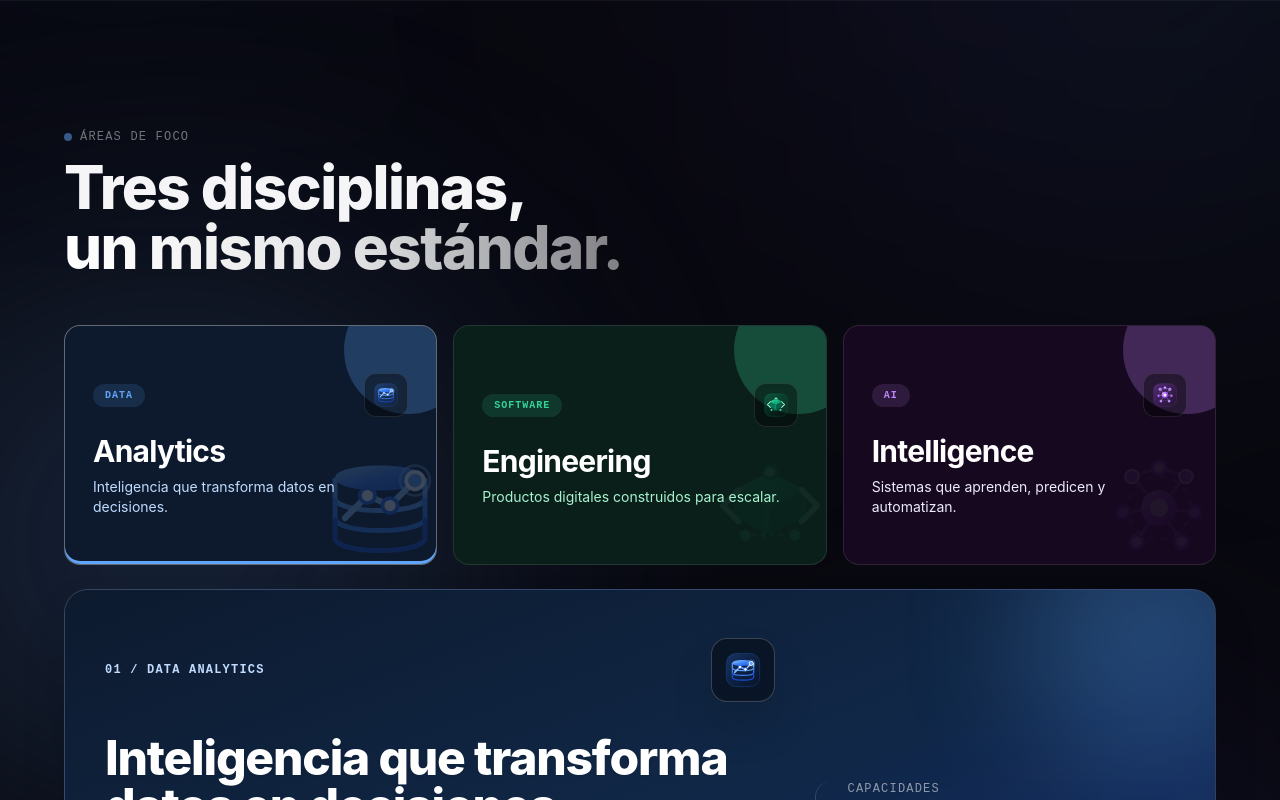
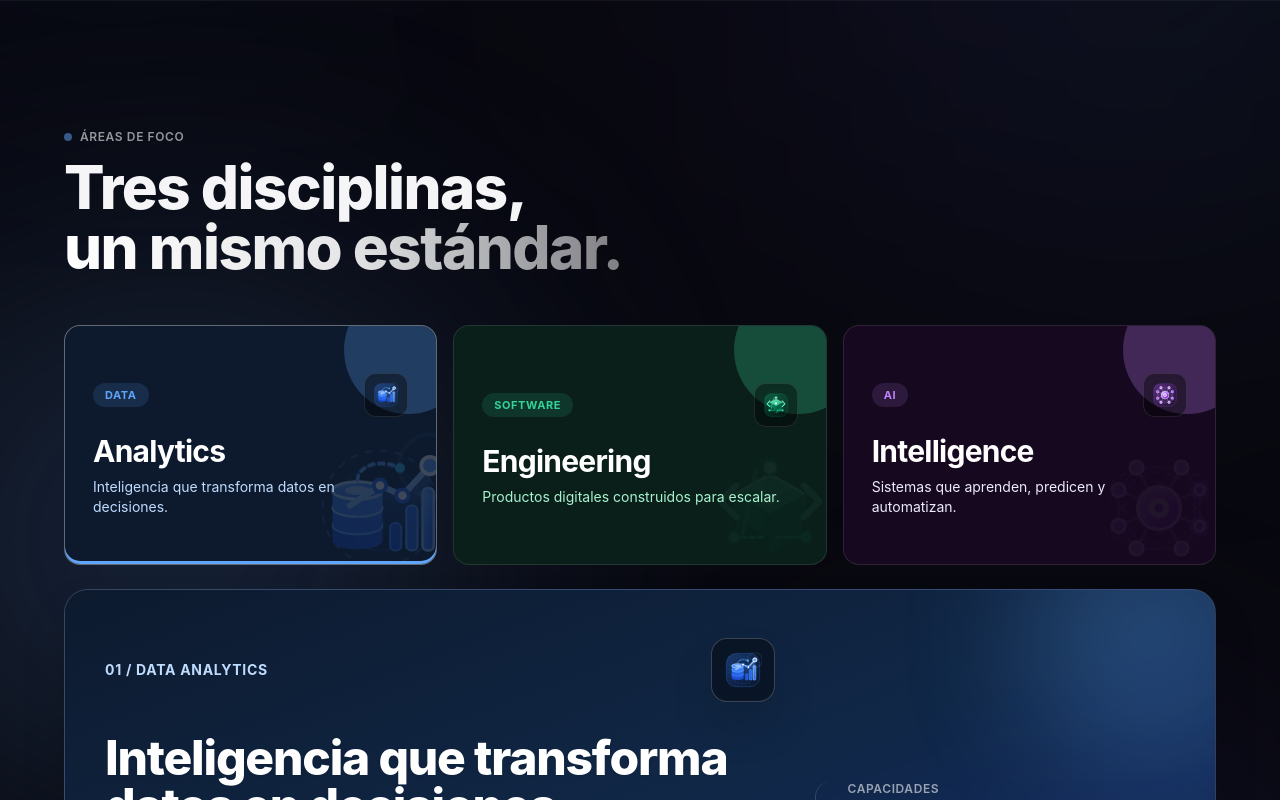
Before and after one commit to ernestostarck/starkio, a Next.js app: page / in a window 1280 px wide. Shown: the part 800-1600 px from the top of the page. Built offline with nearby package versions, Linux system fonts and the light colour scheme; no server answers.

Commit message:
feat: unificar tipografia en todos los banners, restringir selector de contacto a las 3 areas y nuevos SVGs para Data, Software e IA

```diff
--- a/src/components/icons/AreaIcons.tsx
+++ b/src/components/icons/AreaIcons.tsx
@@ -10,7 +10,8 @@ interface IconProps extends React.SVGProps<SVGSVGElement> {
 }
 
 /**
- * Ícono vectorial de alta definición para el Área DATA (Analytics, Pipelines, Inteligencia)
+ * 01 / DATA ANALYTICS
+ * Arquitectura de datos en tiempo real, pipeline analítico, radar de telemetría y métricas de alta precisión.
  */
 export function DataAreaSvg({ className = "size-8", size, hideFrame = false, ...props }: IconProps) {
   return (
@@ -24,39 +25,81 @@ export function DataAreaSvg({ className = "size-8", size, hideFrame = false, ...
       {...props}
     >
       <defs>
-        <linearGradient id="dataGradComp1" x1="0%" y1="0%" x2="100%" y2="100%">
+        <linearGradient id="dataGradCore" x1="0%" y1="0%" x2="100%" y2="100%">
           <stop offset="0%" stopColor="#93C5FD" />
           <stop offset="50%" stopColor="#3B82F6" />
           <stop offset="100%" stopColor="#1D4ED8" />
         </linearGradient>
-        <linearGradient id="dataGradCompGlow" x1="0%" y1="0%" x2="100%" y2="100%">
-          <stop offset="0%" stopColor="#3B82F6" stopOpacity="0.3" />
-          <stop offset="100%" stopColor="#1D4ED8" stopOpacity="0" />
+        <linearGradient id="dataGradSurface" x1="0%" y1="0%" x2="100%" y2="100%">
+          <stop offset="0%" stopColor="#60A5FA" />
+          <stop offset="100%" stopColor="#2563EB" />
+        </linearGradient>
+        <linearGradient id="dataGradGlow" x1="0%" y1="0%" x2="100%" y2="100%">
+          <stop offset="0%" stopColor="#3B82F6" stopOpacity="0.35" />
+          <stop offset="100%" stopColor="#1D4ED8" stopOpacity="0.05" />
+        </linearGradient>
+        <linearGradient id="dataAreaChartGrad" x1="0%" y1="0%" x2="0%" y2="100%">
+          <stop offset="0%" stopColor="#60A5FA" stopOpacity="0.45" />
+          <stop offset="100%" stopColor="#2563EB" stopOpacity="0.0" />
         </linearGradient>
       </defs>
 
       {!hideFrame && (
-        <rect x="4" y="4" width="56" height="56" rx="16" fill="url(#dataGradCompGlow)" stroke="#3B82F6" strokeWidth="1.2" strokeOpacity="0.3" />
+        <rect x="4" y="4" width="56" height="56" rx="16" fill="url(#dataGradGlow)" stroke="#3B82F6" strokeWidth="1.2" strokeOpacity="0.35" />
       )}
 
-      {/* Cilindros de datos / Storage */}
-      <path d="M14 20 C14 17 22 15 32 15 C42 15 50 17 50 20 C50 23 42 25 32 25 C22 25 14 23 14 20 Z" fill="url(#dataGradComp1)" />
-      <path d="M14 20 V28 C14 31 22 33 32 33 C42 33 50 31 50 28 V20" stroke="#60A5FA" strokeWidth="2" strokeLinejoin="round" />
-      <path d="M14 28 V36 C14 39 22 41 32 41 C42 41 50 39 50 36 V28" stroke="#3B82F6" strokeWidth="2" strokeLinejoin="round" />
-      <path d="M14 36 V44 C14 47 22 49 32 49 C42 49 50 47 50 44 V36" stroke="#1D4ED8" strokeWidth="2" strokeLinejoin="round" />
+      {/* Anillo de Telemetría Orbital de Fondo */}
+      <circle cx="32" cy="32" r="23" stroke="#60A5FA" strokeWidth="1" strokeDasharray="3 3" strokeOpacity="0.3" />
+      <circle cx="32" cy="32" r="17" stroke="#3B82F6" strokeWidth="0.8" strokeOpacity="0.2" />
 
-      {/* Trayectoria analítica / Sparkline */}
-      <path d="M18 36 L27 27 L36 31 L46 21" stroke="#93C5FD" strokeWidth="2.5" strokeLinecap="round" strokeLinejoin="round" />
-      <circle cx="27" cy="27" r="3" fill="#FFFFFF" stroke="#2563EB" strokeWidth="1.5" />
-      <circle cx="36" cy="31" r="3" fill="#FFFFFF" stroke="#2563EB" strokeWidth="1.5" />
-      <circle cx="46" cy="21" r="3.5" fill="#60A5FA" stroke="#FFFFFF" strokeWidth="1.5" />
-      <circle cx="46" cy="21" r="6" stroke="#93C5FD" strokeWidth="1" strokeOpacity="0.5" />
+      {/* Torre de Base de Datos Dimensional / Stack Cilíndrico */}
+      {/* Nivel 3 - Inferior */}
+      <ellipse cx="23" cy="45" rx="10" ry="3.5" fill="#1E3A8A" />
+      <path d="M13 39 V45 C13 47 17.5 48.5 23 48.5 C28.5 48.5 33 47 33 45 V39" fill="#1D4ED8" />
+      <ellipse cx="23" cy="39" rx="10" ry="3.5" fill="#2563EB" stroke="#60A5FA" strokeWidth="0.8" />
+
+      {/* Nivel 2 - Medio */}
+      <path d="M13 32 V38 C13 40 17.5 41.5 23 41.5 C28.5 41.5 33 40 33 38 V32" fill="#2563EB" />
+      <ellipse cx="23" cy="32" rx="10" ry="3.5" fill="#3B82F6" stroke="#93C5FD" strokeWidth="0.8" />
+
+      {/* Nivel 1 - Superior con Tapa Iluminada */}
+      <path d="M13 25 V31 C13 33 17.5 34.5 23 34.5 C28.5 34.5 33 33 33 31 V25" fill="#3B82F6" />
+      <ellipse cx="23" cy="25" rx="10" ry="3.5" fill="url(#dataGradSurface)" stroke="#BFDBFE" strokeWidth="1.2" />
+      <ellipse cx="23" cy="25" rx="5" ry="1.8" fill="#DBEAFE" fillOpacity="0.6" />
+
+      {/* Barras de Métricas Analíticas Ascendentes */}
+      <rect x="36" y="38" width="4.5" height="11" rx="2" fill="#1D4ED8" stroke="#3B82F6" strokeWidth="0.8" />
+      <rect x="42.5" y="31" width="4.5" height="18" rx="2" fill="#2563EB" stroke="#60A5FA" strokeWidth="0.8" />
+      <rect x="49" y="24" width="4.5" height="25" rx="2" fill="url(#dataGradCore)" stroke="#93C5FD" strokeWidth="1" />
+
+      {/* Área Bajo la Curva del Gráfico */}
+      <path d="M22 30 L32 24 L42 27 L52 16 V49 H22 Z" fill="url(#dataAreaChartGrad)" />
+
+      {/* Trazo Vectorial Dinámico del Pipeline (Sparkline) */}
+      <path
+        d="M20 31 L32 23 L41 27 L52 15"
+        stroke="#93C5FD"
+        strokeWidth="2.5"
+        strokeLinecap="round"
+        strokeLinejoin="round"
+      />
+
+      {/* Nodos de Inspección y Calibración de Datos */}
+      <circle cx="32" cy="23" r="2.5" fill="#FFFFFF" stroke="#2563EB" strokeWidth="1.5" />
+      <circle cx="41" cy="27" r="2.5" fill="#FFFFFF" stroke="#2563EB" strokeWidth="1.5" />
+      <circle cx="52" cy="15" r="3.5" fill="#60A5FA" stroke="#FFFFFF" strokeWidth="1.5" />
+      <circle cx="52" cy="15" r="7" stroke="#93C5FD" strokeWidth="1" strokeOpacity="0.6" className="animate-ping" style={{ transformOrigin: "52px 15px", animationDuration: "3s" }} />
+
+      {/* Conexión de Pipeline / Bus de Flujo */}
+      <path d="M23 21 C23 15 32 12 40 16" stroke="#60A5FA" strokeWidth="1.5" strokeDasharray="2 2" strokeLinecap="round" />
+      <circle cx="40" cy="16" r="2" fill="#38BDF8" />
     </svg>
   );
 }
 
 /**
- * Ícono vectorial de alta definición para el Área SOFTWARE (Engineering, Plataformas, Arquitectura)
+ * 02 / SOFTWARE ENGINEERING
+ * Arquitectura de software escalable, infraestructura de microservicios, símbolos de compilación y cluster isométrico.
  */
 export function SoftwareAreaSvg({ className = "size-8", size, hideFrame = false, ...props }: IconProps) {
   return (
@@ -70,44 +113,88 @@ export function SoftwareAreaSvg({ className = "size-8", size, hideFrame = false,
       {...props}
     >
       <defs>
-        <linearGradient id="softGradComp1" x1="0%" y1="0%" x2="100%" y2="100%">
-          <stop offset="0%" stopColor="#6EE7B7" />
-          <stop offset="45%" stopColor="#10B981" />
+        <linearGradient id="softGradCore" x1="0%" y1="0%" x2="100%" y2="100%">
+          <stop offset="0%" stopColor="#A7F3D0" />
+          <stop offset="50%" stopColor="#10B981" />
           <stop offset="100%" stopColor="#047857" />
         </linearGradient>
-        <linearGradient id="softGradCompGlow" x1="0%" y1="0%" x2="100%" y2="100%">
-          <stop offset="0%" stopColor="#10B981" stopOpacity="0.3" />
-          <stop offset="100%" stopColor="#047857" stopOpacity="0" />
+        <linearGradient id="softGradTop" x1="0%" y1="0%" x2="100%" y2="100%">
+          <stop offset="0%" stopColor="#6EE7B7" />
+          <stop offset="100%" stopColor="#10B981" />
+        </linearGradient>
+        <linearGradient id="softGradGlow" x1="0%" y1="0%" x2="100%" y2="100%">
+          <stop offset="0%" stopColor="#10B981" stopOpacity="0.35" />
+          <stop offset="100%" stopColor="#047857" stopOpacity="0.05" />
         </linearGradient>
       </defs>
 
       {!hideFrame && (
-        <rect x="4" y="4" width="56" height="56" rx="16" fill="url(#softGradCompGlow)" stroke="#10B981" strokeWidth="1.2" strokeOpacity="0.3" />
+        <rect x="4" y="4" width="56" height="56" rx="16" fill="url(#softGradGlow)" stroke="#10B981" strokeWidth="1.2" strokeOpacity="0.35" />
       )}
 
-      {/* Bloque Isométrico Central */}
-      <g transform="translate(32, 28)">
-        <path d="M0 -12 L16 -4 L0 4 L-16 -4 Z" fill="url(#softGradComp1)" />
-        <path d="M-16 -4 L0 4 V16 L-16 8 Z" fill="#047857" />
-        <path d="M0 4 L16 -4 V8 L0 16 Z" fill="#065F46" />
+      {/* Malla Hexagonal de Orquestación */}
+      <polygon points="32,9 50,19 50,41 32,51 14,41 14,19" stroke="#34D399" strokeWidth="1" strokeDasharray="3 3" strokeOpacity="0.35" />
+
+      {/* Cluster Isométrico Multinivel (Servicios Escalables) */}
+      {/* Módulo Base / Capa Inferior */}
+      <g transform="translate(32, 38)">
+        <path d="M0 -9 L14 -1 L0 7 L-14 -1 Z" fill="#064E3B" stroke="#047857" strokeWidth="0.8" />
+        <path d="M-14 -1 L0 7 V14 L-14 6 Z" fill="#022c22" stroke="#065F46" strokeWidth="0.8" />
+        <path d="M0 7 L14 -1 V6 L0 14 Z" fill="#047857" stroke="#065F46" strokeWidth="0.8" />
       </g>
 
-      {/* Brackets de Código */}
-      <path d="M18 24 L11 31 L18 38" stroke="#A7F3D0" strokeWidth="2.5" strokeLinecap="round" strokeLinejoin="round" />
-      <path d="M46 24 L53 31 L46 38" stroke="#A7F3D0" strokeWidth="2.5" strokeLinecap="round" strokeLinejoin="round" />
-      <path d="M35 15 L29 45" stroke="#34D399" strokeWidth="2" strokeLinecap="round" opacity="0.4" />
+      {/* Módulo Central / Núcleo de Plataforma */}
+      <g transform="translate(32, 28)">
+        <path d="M0 -11 L16 -2 L0 7 L-16 -2 Z" fill="url(#softGradTop)" stroke="#A7F3D0" strokeWidth="1.2" />
+        <path d="M-16 -2 L0 7 V17 L-16 8 Z" fill="#047857" stroke="#065F46" strokeWidth="1" />
+        <path d="M0 7 L16 -2 V8 L0 17 Z" fill="#065F46" stroke="#047857" strokeWidth="1" />
+      </g>
 
-      {/* Nodos de microservicios */}
-      <circle cx="32" cy="16" r="3" fill="#A7F3D0" stroke="#047857" strokeWidth="1.5" />
-      <circle cx="21" cy="44" r="2.5" fill="#34D399" />
-      <circle cx="43" cy="44" r="2.5" fill="#34D399" />
-      <path d="M24 44 H40" stroke="#34D399" strokeWidth="1.5" strokeDasharray="2 2" opacity="0.6" />
+      {/* Brackets de Código y Compilador (< / >) */}
+      {/* Bracket Izquierdo < */}
+      <path
+        d="M17 22 L10 29 L17 36"
+        stroke="#6EE7B7"
+        strokeWidth="2.8"
+        strokeLinecap="round"
+        strokeLinejoin="round"
+      />
+      {/* Slash Central de Ejecución / */}
+      <path
+        d="M26 15 L20 43"
+        stroke="#34D399"
+        strokeWidth="2.2"
+        strokeLinecap="round"
+        strokeOpacity="0.6"
+      />
+      {/* Bracket Derecho > */}
+      <path
+        d="M47 22 L54 29 L47 36"
+        stroke="#6EE7B7"
+        strokeWidth="2.8"
+        strokeLinecap="round"
+        strokeLinejoin="round"
+      />
+
+      {/* Bus de Integración y Microservicios Interconectados */}
+      <circle cx="32" cy="14" r="3.5" fill="#A7F3D0" stroke="#047857" strokeWidth="1.5" />
+      <circle cx="16" cy="45" r="3" fill="#34D399" stroke="#064E3B" strokeWidth="1.2" />
+      <circle cx="48" cy="45" r="3" fill="#34D399" stroke="#064E3B" strokeWidth="1.2" />
+
+      {/* Líneas de Bus de Datos API (Lanza pulsos) */}
+      <path d="M19 45 H29" stroke="#34D399" strokeWidth="1.5" strokeDasharray="2 2" strokeLinecap="round" />
+      <path d="M35 45 H45" stroke="#34D399" strokeWidth="1.5" strokeDasharray="2 2" strokeLinecap="round" />
+      <path d="M32 17 V24" stroke="#6EE7B7" strokeWidth="1.5" strokeDasharray="2 2" />
+
+      {/* Punto de Pulso Activo */}
+      <circle cx="32" cy="28" r="2.5" fill="#ECFDF5" />
     </svg>
   );
 }
 
 /**
- * Ícono vectorial de alta definición para el Área AI (Inteligencia, Modelos, Visión & NLP)
+ * 03 / AI INTELLIGENCE
+ * Red neuronal profunda, matriz de atención de Transformer, procesador cuántico y sinapsis predictiva.
  */
 export function AiAreaSvg({ className = "size-8", size, hideFrame = false, ...props }: IconProps) {
   return (
@@ -121,47 +208,77 @@ export function AiAreaSvg({ className = "size-8", size, hideFrame = false, ...pr
       {...props}
     >
       <defs>
-        <linearGradient id="aiGradComp1" x1="0%" y1="0%" x2="100%" y2="100%">
+        <linearGradient id="aiGradCore" x1="0%" y1="0%" x2="100%" y2="100%">
+          <stop offset="0%" stopColor="#F3E8FF" />
+          <stop offset="35%" stopColor="#C084FC" />
+          <stop offset="70%" stopColor="#9333EA" />
+          <stop offset="100%" stopColor="#581C87" />
+        </linearGradient>
+        <linearGradient id="aiGradRings" x1="0%" y1="0%" x2="100%" y2="100%">
           <stop offset="0%" stopColor="#E9D5FF" />
-          <stop offset="45%" stopColor="#A855F7" />
-          <stop offset="100%" stopColor="#6B21A8" />
+          <stop offset="100%" stopColor="#7C3AED" />
         </linearGradient>
-        <linearGradient id="aiGradCompGlow" x1="0%" y1="0%" x2="100%" y2="100%">
-          <stop offset="0%" stopColor="#A855F7" stopOpacity="0.35" />
-          <stop offset="100%" stopColor="#6B21A8" stopOpacity="0" />
+        <linearGradient id="aiGradGlow" x1="0%" y1="0%" x2="100%" y2="100%">
+          <stop offset="0%" stopColor="#A855F7" stopOpacity="0.4" />
+          <stop offset="100%" stopColor="#581C87" stopOpacity="0.05" />
         </linearGradient>
       </defs>
 
       {!hideFrame && (
-        <rect x="4" y="4" width="56" height="56" rx="16" fill="url(#aiGradCompGlow)" stroke="#A855F7" strokeWidth="1.2" strokeOpacity="0.3" />
+        <rect x="4" y="4" width="56" height="56" rx="16" fill="url(#aiGradGlow)" stroke="#A855F7" strokeWidth="1.2" strokeOpacity="0.35" />
       )}
 
-      {/* Conexiones Sinápticas */}
-      <g stroke="#C084FC" strokeWidth="1.5" opacity="0.65">
-        <line x1="32" y1="32" x2="20" y2="18" />
-        <line x1="32" y1="32" x2="44" y2="18" />
-        <line x1="32" y1="32" x2="16" y2="34" />
-        <line x1="32" y1="32" x2="48" y2="34" />
-        <line x1="32" y1="32" x2="22" y2="47" />
-        <line x1="32" y1="32" x2="42" y2="47" />
-        <line x1="20" y1="18" x2="32" y2="14" />
-        <line x1="44" y1="18" x2="32" y2="14" />
+      {/* Anillos de Atención y Campo Tensorial Cuántico */}
+      <circle cx="32" cy="32" r="22" stroke="#C084FC" strokeWidth="1" strokeDasharray="3 3" strokeOpacity="0.3" />
+      <circle cx="32" cy="32" r="16" stroke="#A855F7" strokeWidth="1.2" strokeDasharray="4 2" strokeOpacity="0.5" />
+      <ellipse cx="32" cy="32" rx="24" ry="10" stroke="#E9D5FF" strokeWidth="0.8" strokeOpacity="0.25" transform="rotate(-30 32 32)" />
+      <ellipse cx="32" cy="32" rx="24" ry="10" stroke="#E9D5FF" strokeWidth="0.8" strokeOpacity="0.25" transform="rotate(30 32 32)" />
+
+      {/* Red de Sinapsis Multicapa (Capas de Entrada, Ocultas y Salida) */}
+      <g stroke="#C084FC" strokeWidth="1.4" strokeOpacity="0.6">
+        {/* Sinapsis hacia el Núcleo Central */}
+        <line x1="14" y1="24" x2="32" y2="32" />
+        <line x1="14" y1="40" x2="32" y2="32" />
+        <line x1="22" y1="14" x2="32" y2="32" />
+        <line x1="42" y1="14" x2="32" y2="32" />
+        <line x1="50" y1="24" x2="32" y2="32" />
+        <line x1="50" y1="40" x2="32" y2="32" />
+        <line x1="22" y1="50" x2="32" y2="32" />
+        <line x1="42" y1="50" x2="32" y2="32" />
+
+        {/* Conexiones Laterales Inter-neuronales */}
+        <line x1="14" y1="24" x2="22" y2="14" strokeOpacity="0.35" />
+        <line x1="22" y1="14" x2="42" y2="14" strokeOpacity="0.35" />
+        <line x1="42" y1="14" x2="50" y2="24" strokeOpacity="0.35" />
+        <line x1="50" y1="24" x2="50" y2="40" strokeOpacity="0.35" />
+        <line x1="50" y1="40" x2="42" y2="50" strokeOpacity="0.35" />
+        <line x1="42" y1="50" x2="22" y2="50" strokeOpacity="0.35" />
+        <line x1="22" y1="50" x2="14" y2="40" strokeOpacity="0.35" />
+        <line x1="14" y1="40" x2="14" y2="24" strokeOpacity="0.35" />
       </g>
 
-      {/* Tensor Core Central */}
-      <circle cx="32" cy="32" r="8" fill="url(#aiGradComp1)" />
-      <circle cx="32" cy="32" r="4" fill="#FFFFFF" />
+      {/* Tensor Core / Núcleo Cognitivo Central */}
+      <circle cx="32" cy="32" r="9.5" fill="url(#aiGradCore)" stroke="#E9D5FF" strokeWidth="1.5" />
+      <circle cx="32" cy="32" r="4.5" fill="#FFFFFF" />
+      <circle cx="32" cy="32" r="2" fill="#7C3AED" />
 
-      {/* Nodos Sinápticos */}
-      <circle cx="32" cy="14" r="3" fill="#E9D5FF" stroke="#7C3AED" strokeWidth="1.5" />
-      <circle cx="20" cy="18" r="3" fill="#A855F7" stroke="#FFFFFF" strokeWidth="1" />
-      <circle cx="44" cy="18" r="3" fill="#A855F7" stroke="#FFFFFF" strokeWidth="1" />
-      <circle cx="16" cy="34" r="3" fill="#C084FC" stroke="#6B21A8" strokeWidth="1.5" />
-      <circle cx="48" cy="34" r="3" fill="#C084FC" stroke="#6B21A8" strokeWidth="1.5" />
-      <circle cx="22" cy="47" r="3" fill="#E9D5FF" stroke="#7C3AED" strokeWidth="1.5" />
-      <circle cx="42" cy="47" r="3" fill="#E9D5FF" stroke="#7C3AED" strokeWidth="1.5" />
+      {/* Neuronas de Entrada (Input Layer) */}
+      <circle cx="14" cy="24" r="3" fill="#A855F7" stroke="#EDE9FE" strokeWidth="1.2" />
+      <circle cx="14" cy="40" r="3" fill="#A855F7" stroke="#EDE9FE" strokeWidth="1.2" />
 
-      <circle cx="32" cy="32" r="14" stroke="#E9D5FF" strokeWidth="1" strokeDasharray="3 3" opacity="0.4" />
+      {/* Neuronas Superiores e Inferiores */}
+      <circle cx="22" cy="14" r="3" fill="#C084FC" stroke="#FFFFFF" strokeWidth="1.2" />
+      <circle cx="42" cy="14" r="3" fill="#C084FC" stroke="#FFFFFF" strokeWidth="1.2" />
+      <circle cx="22" cy="50" r="3" fill="#C084FC" stroke="#FFFFFF" strokeWidth="1.2" />
+      <circle cx="42" cy="50" r="3" fill="#C084FC" stroke="#FFFFFF" strokeWidth="1.2" />
+
+      {/* Neuronas de Salida e Inferencia (Output Layer) */}
+      <circle cx="50" cy="24" r="3.5" fill="#E9D5FF" stroke="#7C3AED" strokeWidth="1.5" />
+      <circle cx="50" cy="40" r="3.5" fill="#E9D5FF" stroke="#7C3AED" strokeWidth="1.5" />
+
+      {/* Chispas de Inferencia / Activaciones */}
+      <circle cx="50" cy="24" r="1.5" fill="#7C3AED" />
+      <circle cx="50" cy="40" r="1.5" fill="#7C3AED" />
     </svg>
   );
 }
--- a/src/components/sections/Areas.tsx
+++ b/src/components/sections/Areas.tsx
@@ -85,7 +85,7 @@ export default function Areas() {
         >
           <div className="flex items-center gap-2 mb-3">
             <span className="size-2 rounded-full animate-pulse" style={{ background: activeArea.accent }} />
-            <p className="text-xs font-mono tracking-widest text-starkio-cloud/45 uppercase">ÁREAS DE FOCO</p>
+            <p className="text-xs font-semibold tracking-wider text-starkio-cloud/60 uppercase">ÁREAS DE FOCO</p>
           </div>
           <h2 className="text-3xl sm:text-5xl md:text-6xl font-extrabold text-starkio-cloud tracking-tight leading-tight">
             Tres disciplinas,<br />
@@ -128,7 +128,7 @@ export default function Areas() {
                 </div>
 
                 <div className="relative z-10 flex items-center justify-between">
-                  <span className="relative inline-flex rounded-full px-3 py-1 text-[10px] font-bold tracking-widest uppercase font-mono" style={{ background: `${area.accent}22`, color: area.accent }}>
+                  <span className="relative inline-flex rounded-full px-3 py-1 text-[11px] font-bold tracking-wider uppercase font-sans" style={{ background: `${area.accent}22`, color: area.accent }}>
                     {area.label}
                   </span>
                   <div className="relative size-11 rounded-xl bg-black/40 border border-white/10 p-2 shadow-inner flex items-center justify-center">
@@ -173,7 +173,7 @@ export default function Areas() {
             <div className="relative z-10 grid gap-10 lg:grid-cols-[1.3fr_0.7fr] lg:items-end">
               <div>
                 <div className="mb-6 sm:mb-8 flex items-center justify-between">
-                  <span className="text-xs font-mono tracking-widest font-semibold uppercase" style={{ color: activeArea.soft }}>{activeArea.eyebrow}</span>
+                  <span className="text-xs sm:text-sm font-bold tracking-wider uppercase font-sans" style={{ color: activeArea.soft }}>{activeArea.eyebrow}</span>
                   <div className="size-14 sm:size-16 rounded-2xl bg-black/40 border border-white/20 p-2.5 sm:p-3 shadow-2xl backdrop-blur-md flex items-center justify-center">
                     {ActiveSvg ? <ActiveSvg className="size-full" /> : null}
                   </div>
@@ -194,11 +194,11 @@ export default function Areas() {
               </div>
 
               <div className="border-t border-white/15 pt-6 lg:border-l lg:border-t-0 lg:pl-8 lg:pt-0 backdrop-blur-[2px] rounded-2xl">
-                <p className="text-xs font-mono tracking-widest text-starkio-cloud/55 uppercase">CAPACIDADES</p>
+                <p className="text-xs font-semibold tracking-wider text-starkio-cloud/60 uppercase">CAPACIDADES</p>
                 <ul className="mt-4 space-y-3">
                   {activeArea.services.map((service, index) => (
                     <li key={service} className="flex items-center gap-3 text-xs sm:text-sm text-starkio-cloud/90 font-medium">
-                      <span className="font-mono text-xs font-bold" style={{ color: activeArea.accent }}>0{index + 1}</span>
+                      <span className="text-xs font-bold font-sans" style={{ color: activeArea.accent }}>0{index + 1}</span>
                       {service}
                     </li>
                   ))}
--- a/src/components/sections/Hero.tsx
+++ b/src/components/sections/Hero.tsx
@@ -16,7 +16,7 @@ export default function Hero() {
           className="inline-flex items-center gap-2 mb-6 sm:mb-8 px-3.5 py-1.5 rounded-full border border-white/10 bg-white/[0.03] backdrop-blur-md"
         >
           <span className="w-1.5 h-1.5 rounded-full bg-[#34D399] animate-pulse" />
-          <span className="text-[11px] sm:text-xs text-starkio-cloud/60 tracking-widest font-mono font-medium uppercase">
+          <span className="text-[11px] sm:text-xs text-starkio-cloud/70 tracking-wider font-semibold uppercase">
             DATA · SOFTWARE · AI
           </span>
           <span className="w-1.5 h-1.5 rounded-full bg-[#6C63FF]" />
```
Also changed, not shown: src/components/layout/Footer.tsx (+10 -10 lines), src/components/sections/About.tsx (+9 -9 lines), src/components/sections/Contact.tsx (+9 -11 lines), src/components/sections/Ventures.tsx (+11 -11 lines).
